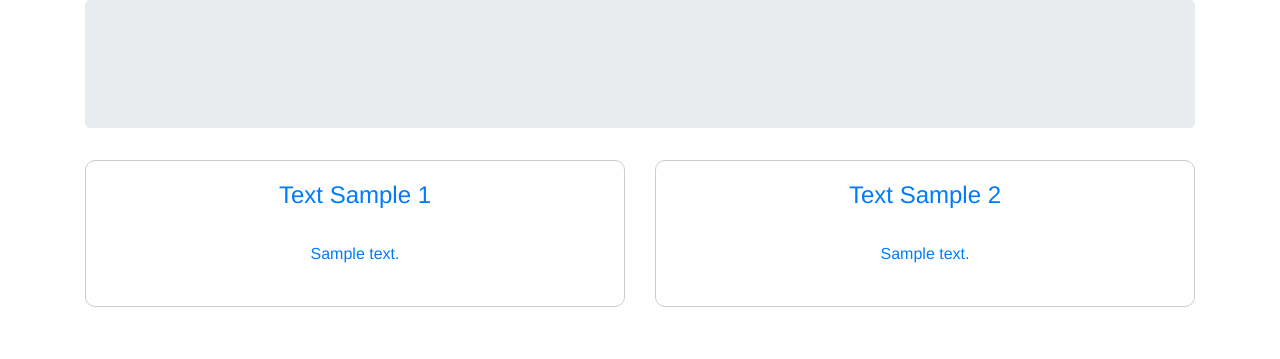
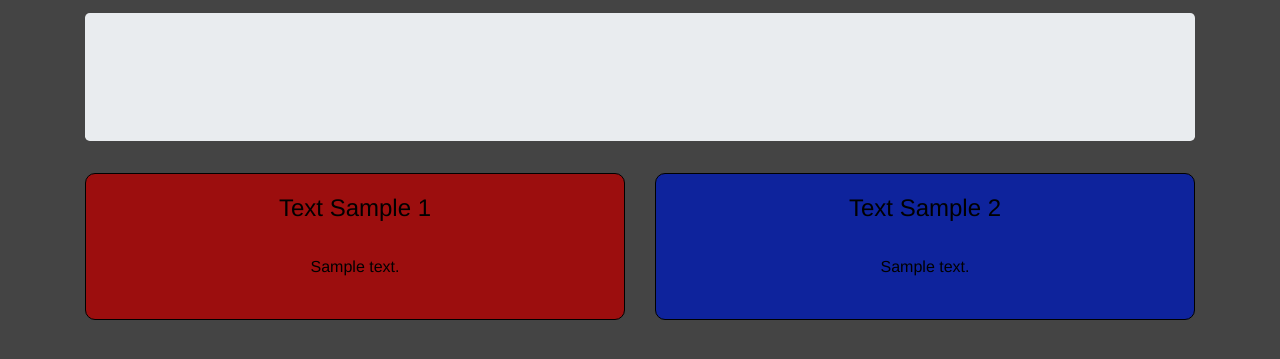
Before and after one commit to Cobular/trumpkovify, a Flask app: template templates/index.html in a window 1280 px wide. Shown: the top 359 px of the page. Run offline with Flask 2, Linux system fonts and the light colour scheme; the template is opened without the code that fills it: most values are stand-ins (such as "Sample title", 1, 10 or a date in 2020); style sheets or scripts are compiled from the project's sources; parts of the project's set-up code (start-up, migrations or seed data) failed here and were passed over; some libraries are stand-ins or nearby versions.

Commit message:
HTML and CSS Update #1

```diff
--- a/static/css/style.sass
+++ b/static/css/style.sass
@@ -3,9 +3,13 @@
 body
   font-family: "helvetica", sans-serif
   text-align: center
+  background: #444
 
 h1
   font-size: 10rem
+
+h4
+  color: #000
 
 .linear-wipe
   text-align: center
@@ -31,8 +35,7 @@ h1
 .hoverable
   transition: box-shadow .2s
   border-radius: 10px
-  border: 1px solid #ccc
-  background: #fff
+  border: 1px solid #000
 
   &:hover
     box-shadow: 0 0 7px rgba(33, 33, 33, 0.2)
--- a/templates/index.html
+++ b/templates/index.html
@@ -14,7 +14,7 @@
     <link type="text/css" rel="stylesheet" href="{{ url_for('static', filename='css/style.css') }}">
 </head>
 <body>
-<div class="container">
+<div class="container" style="padding-top: 1vw;">
     <div class="jumbotron">
 {#        <h1 class="linear-wipe">Trumpkov</h1>#}
 {#        <p>One of the two text samples below is a sample from a speech given by our Big Wet President,#}
@@ -28,10 +28,10 @@
     <div class="row">
         <div class="col-sm-6">
             <a href="#" id="button1">
-                <div class="card hoverable">
-                    <div class="card-body">
+                <div class="card hoverable" style="background: #9c0e0e;">
+                    <div class="card-body" >
                         <h4 class="card-title">Text Sample 1</h4>
-                        <div class="card-body" id="text_1">
+                        <div class="card-body" id="text_1" style="color: black;">
                             {{ text_1 }}
                         </div>
                     </div>
@@ -40,10 +40,10 @@
         </div>
         <div class="col-sm-6">
             <a href="#" id="button2">
-                <div class="card hoverable">
+                <div class="card hoverable" style="background:#0e239c;">
                     <div class="card-body">
                         <h4 class="card-title">Text Sample 2</h4>
-                        <div class="card-body" id="text_2">
+                        <div class="card-body" id="text_2" style="color: black;">
                             {{ text_2 }}
                         </div>
                     </div>
```
